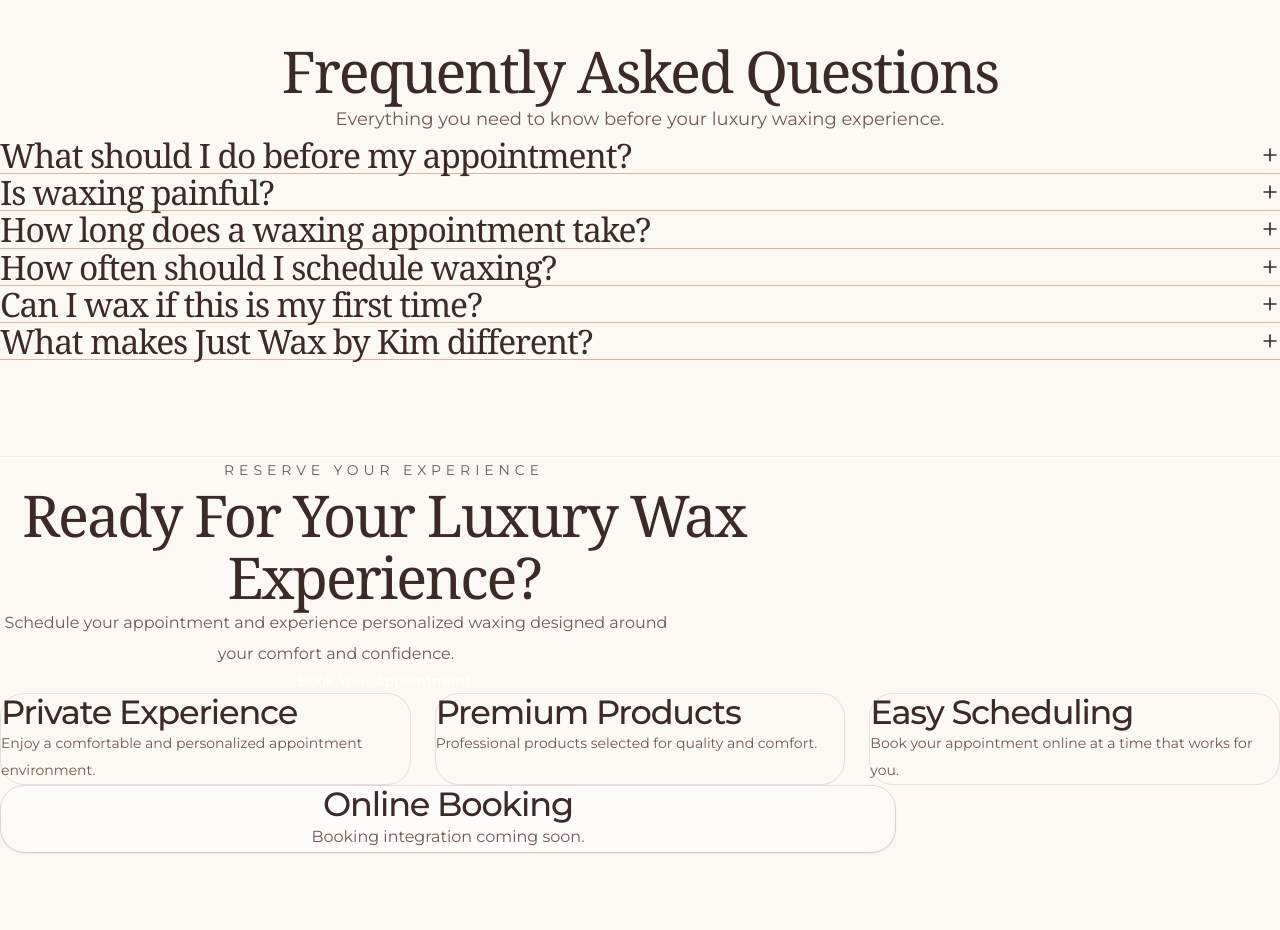
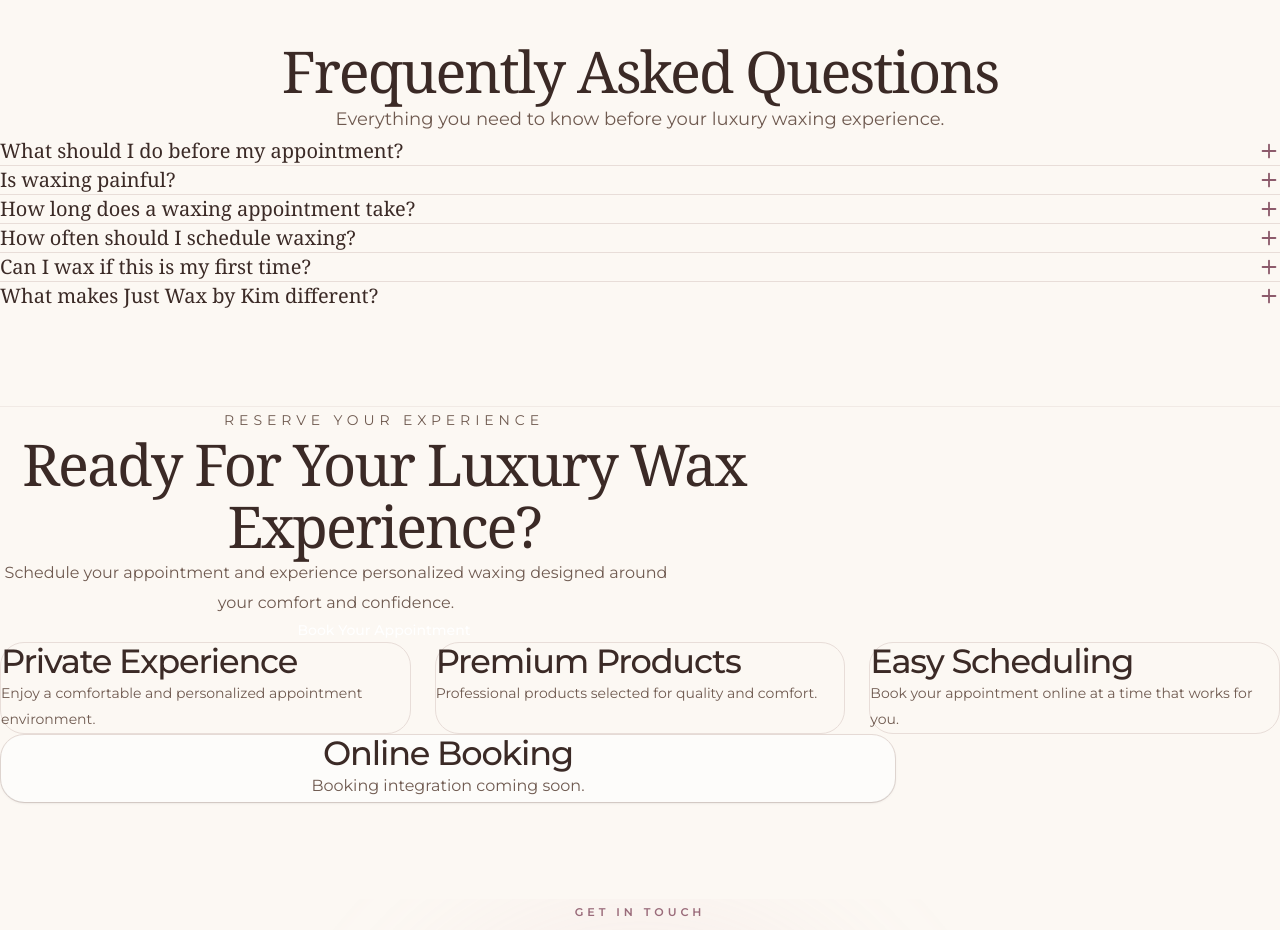
Before and after one commit to kevin-phan-25/just-wax-by-kim, a Next.js app: page / in a window 1280 px wide. Shown: the part 4780-5710 px from the top of the page. Built offline with nearby package versions, Linux system fonts and the light colour scheme; a web font is replaced by a local one.

Commit message:
Update FAQItem.tsx

```diff
--- a/features/faq/FAQItem.tsx
+++ b/features/faq/FAQItem.tsx
@@ -1,85 +1,47 @@
-/**
- * -----------------------------------------------------------------------------
- * File: FAQItem.tsx
- *
- * Created: July 27, 2026
- *
- * Description:
- * Individual FAQ accordion item.
- *
- * Changes:
- * - v1.0.2
- *   - Added animated expandable FAQ item.
- *
- * -----------------------------------------------------------------------------
- */
-
-
 "use client";
-
 
 import {
   Plus,
-Minus
-}
-from "lucide-react";
-
+  Minus,
+} from "lucide-react";
 
 import {
-useState
-}
-from "react";
-
+  useState,
+} from "react";
 
 import {
-FAQItemType
-}
-from "./faq.types";
-
+  FAQItemType,
+} from "./faq.types";
 
 
 interface Props {
 
-item:FAQItemType;
+item: FAQItemType;
 
 }
 
 
-
 export default function FAQItem({
 
-item
+item,
 
 }:Props){
 
 
 const [
-
 open,
-
 setOpen
-
-]
-
-=
-
-useState(false);
+]=useState(false);
 
 
 
 return (
 
-
 <div
-
   className="
-border-b
-border-brand-champagne
-py-5
+    py-8
   "
-
 >
-
 
 
 <button
@@ -97,80 +59,64 @@ text-left
 >
 
 
-
-<h3
-
+<span
   className="
     font-serif
-text-lg
-text-brand-dark
+    text-xl
+    text-[#3B2A26]
   "
-
 >
 
 {item.question}
 
-</h3>
-
+</span>
 
 
 {
+open
 
-open ?
+?
 
-(
-
-<Minus size={20}/>
-
-)
+<Minus
+  size={22}
+  className="text-[#8C5A6B]"
+/>
 
 :
 
-(
-
-<Plus size={20}/>
-
-)
+<Plus
+  size={22}
+  className="text-[#8C5A6B]"
+/>
 
 }
-
 
 
 </button>
 
 
 
-
 {
-
 open &&
 
-(
-
-<p
-
+<div
   className="
-mt-4
+    mt-5
+    max-w-4xl
+    text-[#8C7468]
     leading-relaxed
-text-gray-600
   "
-
 >
 
 {item.answer}
 
-</p>
-
-)
+</div>
 
 }
 
 
-
 </div>
-
 
 );
 
-
 }
```
Lines whose indentation alone changed are shown as unchanged.
